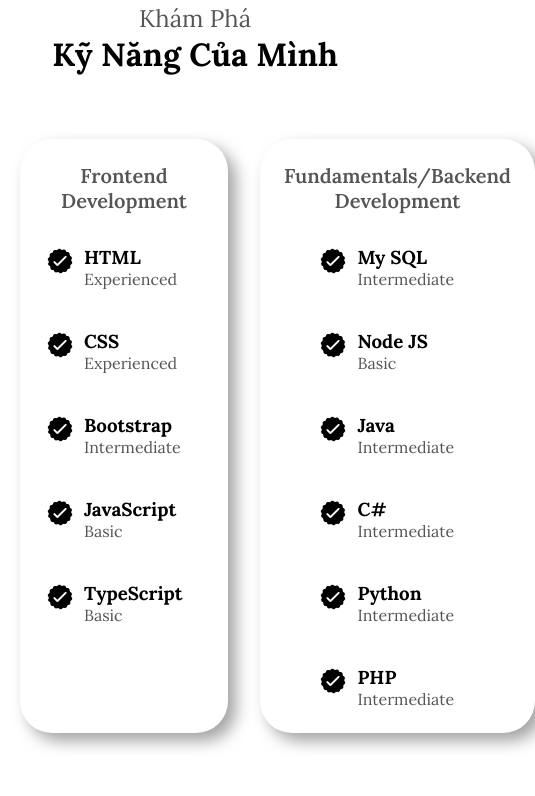
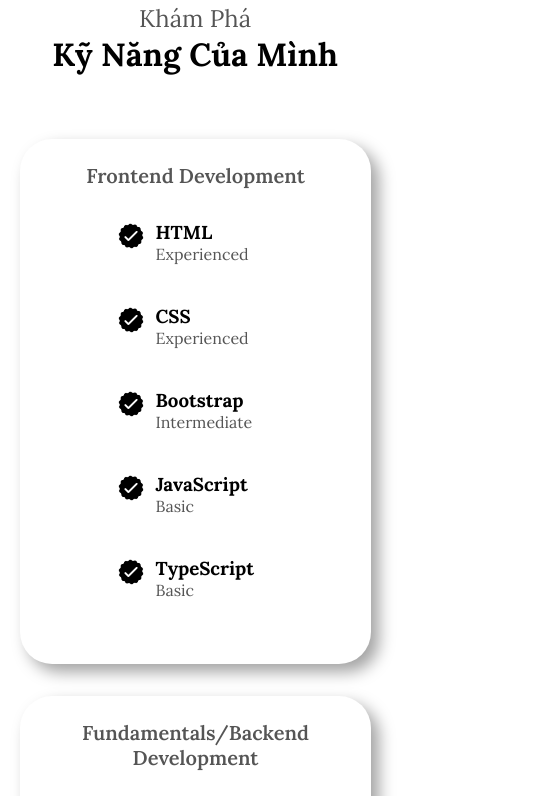
Before and after one commit to MrHally/My_Portfolio, a plain HTML site: page index.html in a window 390 px wide. Shown: the part 1648-2444 px from the top of the page, 535 px wide, since content can reach past the window. Drawn offline with Linux system fonts and the light colour scheme.

Commit message:
Update mediaqueries.css

```diff
--- a/mediaqueries.css
+++ b/mediaqueries.css
@@ -108,4 +108,7 @@
   .project-containers {
     flex-direction: column; /* Change to a column layout for smaller screens */
   }
+  .experience-containers {
+    flex-direction: column;
+  }
 }
```
